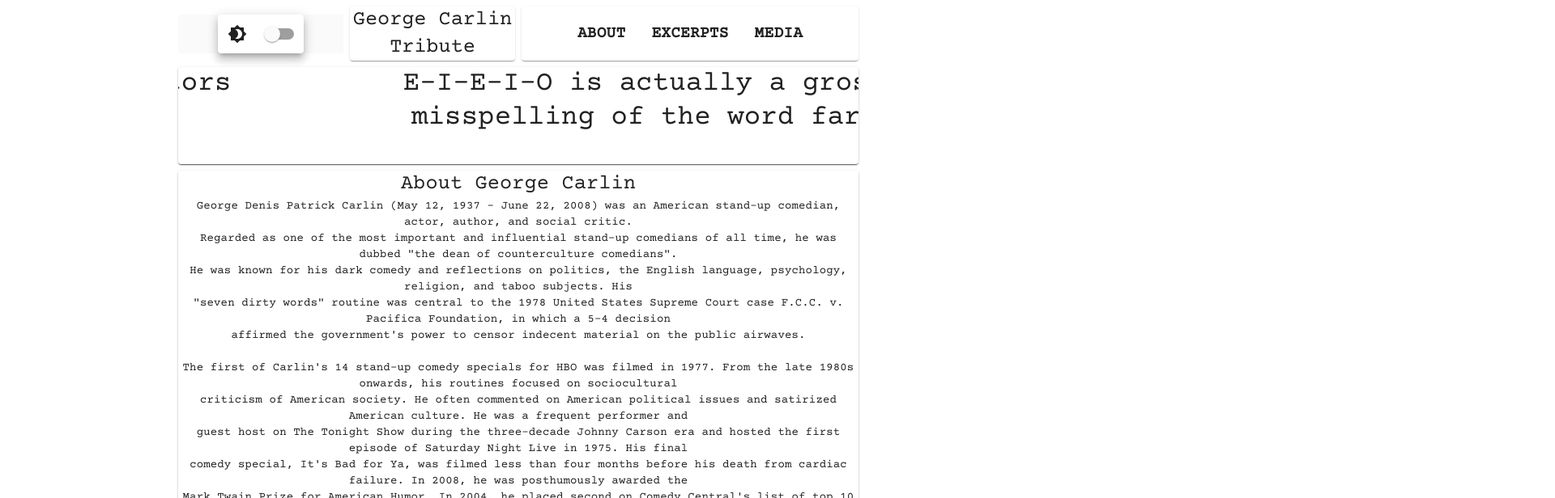
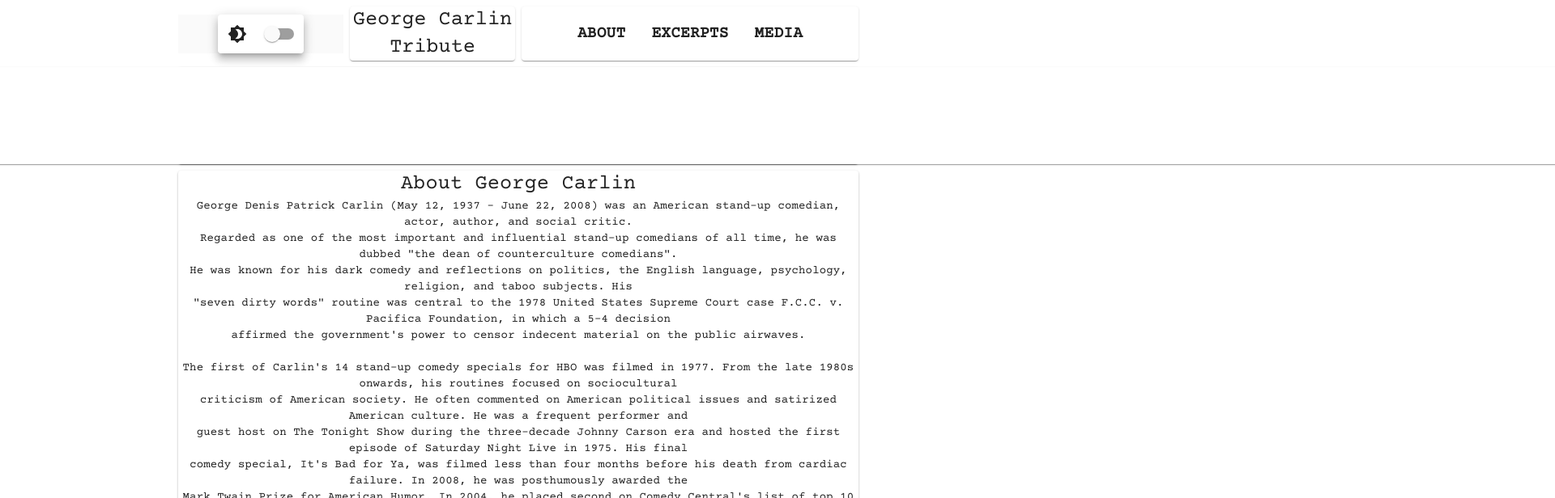
Before and after one commit to Ryanwfile/carlin-tribute, a React (Create React App) app in the folder carlin-website/: page /about in a window 1280 px wide. Shown: the top 616 px of the page at 81% size, 1920 px wide, since content can reach past the window. Built offline with nearby package versions, Linux system fonts and the light colour scheme; a web font is replaced by a local one.

Commit message:
still working on centering quotes text

```diff
--- a/carlin-website/src/components/Quotes/Quotes.js
+++ b/carlin-website/src/components/Quotes/Quotes.js
@@ -24,24 +24,36 @@ const useStyles = makeStyles({
   media: {
     height: 0,
     paddingTop: 0,
-    verticalAlign: "middle",
-    // textAlign: "center",
-    // fontFamily: "Courier Prime",
+
+    // verticalAlign: "middle",
+    display: "flex",
+    position: "relative",
+    // top: "10px",
+    fontSize: "75%",
+    // alignContent: "center",
+    lineHeight: "1",
   },
   swiperContainer: {
     paddingTop: 0,
     paddingBottom: "3rem",
+    // display: "flex",
+    // alignContent: "center",
+    // alignItems: "center",
+    // alignSelf: "center",
+    // justifySelf: "center",
+    // justifyContent: "center",
+    // justifyItems: "center",
   },
   // cardWrapper: {
   //   // color: "red",
   //   // fontFamily: "Courier Prime",
-  //   display: "flex",
-  //   alignContent: "center",
-  //   alignItems: "center",
-  //   alignSelf: "center",
-  //   justifySelf: "center",
-  //   justifyContent: "center",
-  //   justifyItems: "center",
+  // display: "flex",
+  // alignContent: "center",
+  // alignItems: "center",
+  // alignSelf: "center",
+  // justifySelf: "center",
+  // justifyContent: "center",
+  // justifyItems: "center",
   // },
 });
 function Quotes(props) {
@@ -59,6 +71,17 @@ function Quotes(props) {
 
   return (
     // <ThemeProvider theme={quoteTheme}>
+    <span
+      style={{
+        display: "flex",
+        alignItems: "center",
+        alignSelf: "center",
+        alignContent: "center",
+        justifyContent: "center",
+        justifySelf: "center",
+        justifyItems: "center",
+      }}
+    >
       <Card>
         <Swiper
           // modules={[Navigation, Pagination]}
@@ -98,6 +121,7 @@ function Quotes(props) {
           })}
         </Swiper>
       </Card>
+    </span>
     // </ThemeProvider>
   );
 }
```
Also changed, not shown: carlin-website/src/components/About/About.js (+2 -7 lines). Lines whose indentation alone changed are shown as unchanged.
